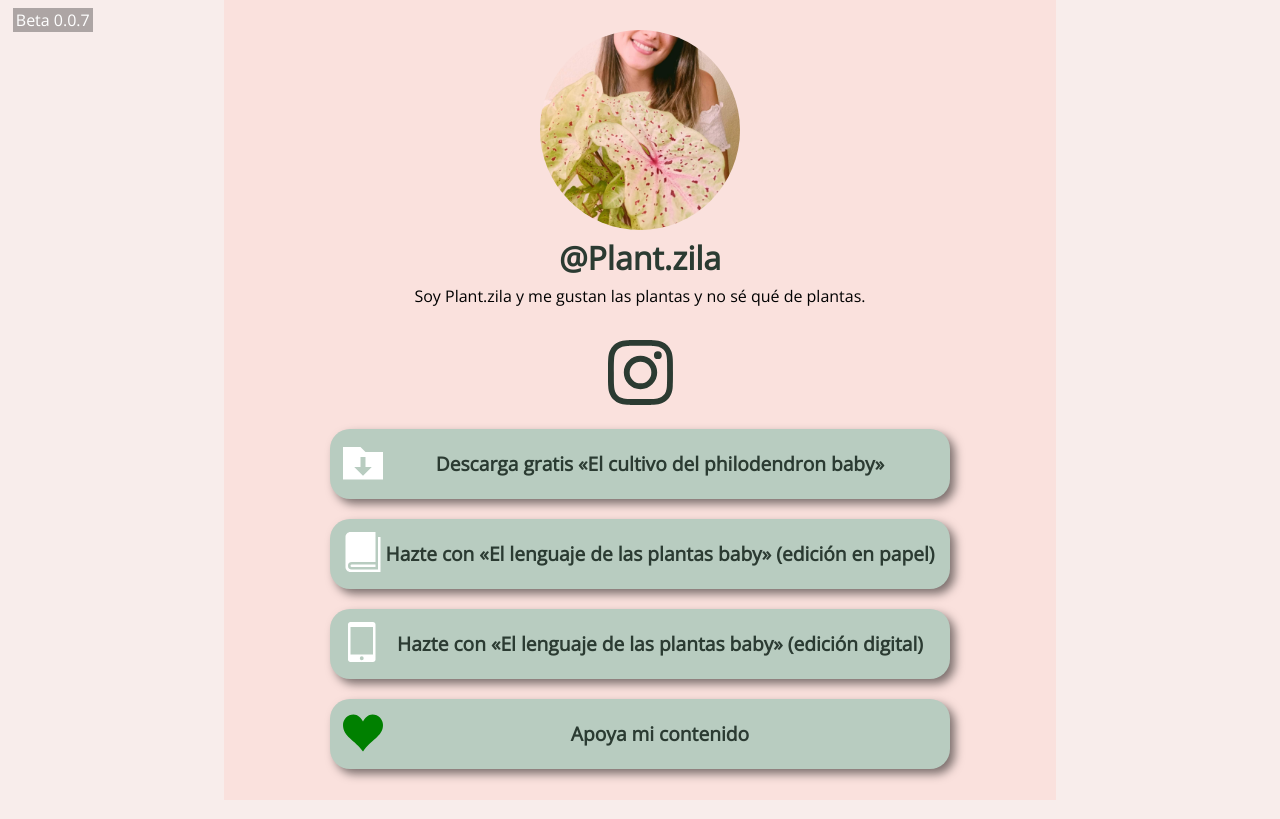
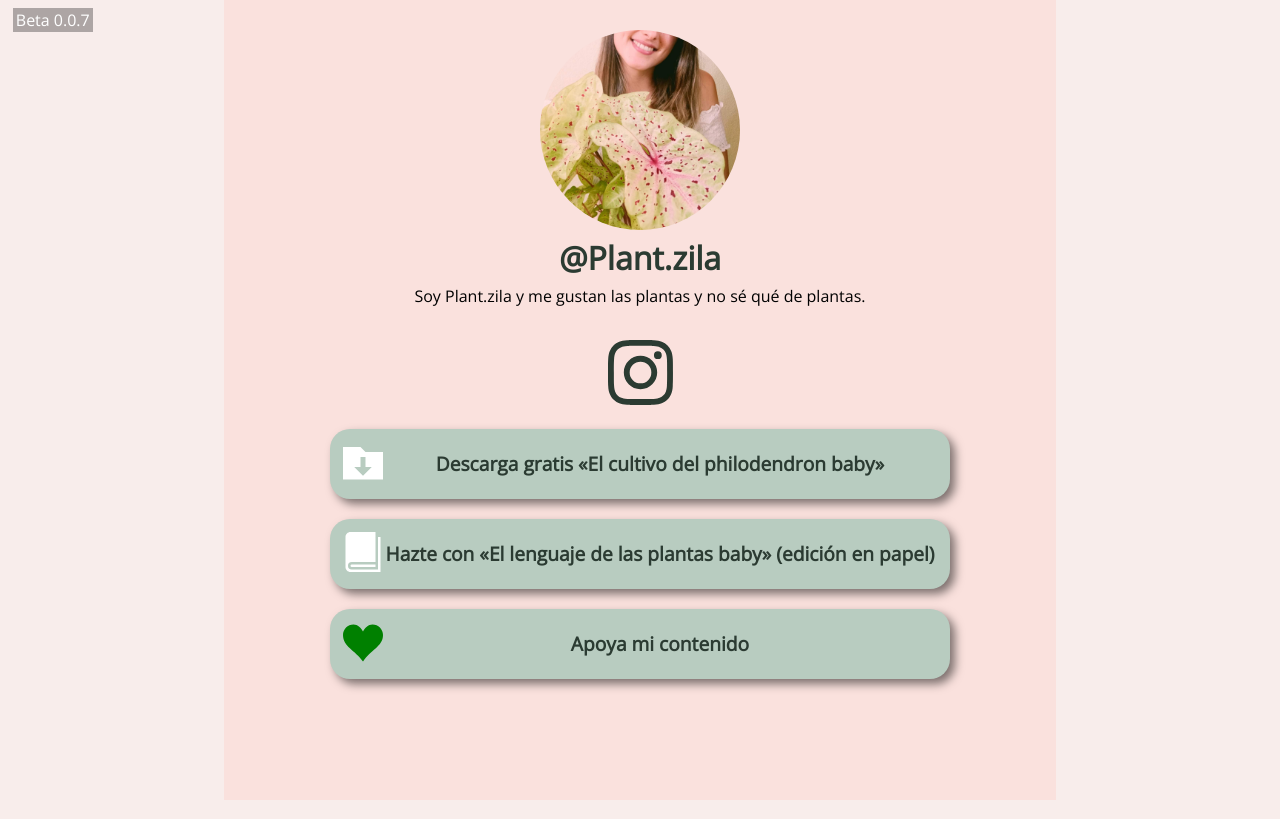
Before and after one commit to victor-lillo/plantzila-legacy, a Next.js app: page / in a window 1280 px wide. Built offline with nearby package versions, Linux system fonts and the light colour scheme.

Commit message:
'commit'

```diff
--- a/src/pages/Home.jsx
+++ b/src/pages/Home.jsx
@@ -72,12 +72,13 @@ export default function Home() {
                     <DisplayItem
                         text={"Hazte con «El lenguaje de las plantas baby» (edición en papel)"}
                         svg={<Book width={40} height={40} />}
+                        link={"http://p.wallapop.com/p/45847027?_pid=wi&_uid=45847027"}
                     />
 
-                    <DisplayItem
+                    {/* <DisplayItem
                         text="Hazte con «El lenguaje de las plantas baby» (edición digital)"
                         svg={<Ebook width={40} height={40} />}
-                    />
+                    /> */}
 
                     <DisplayItem
                         text={"Apoya mi contenido"}
```
